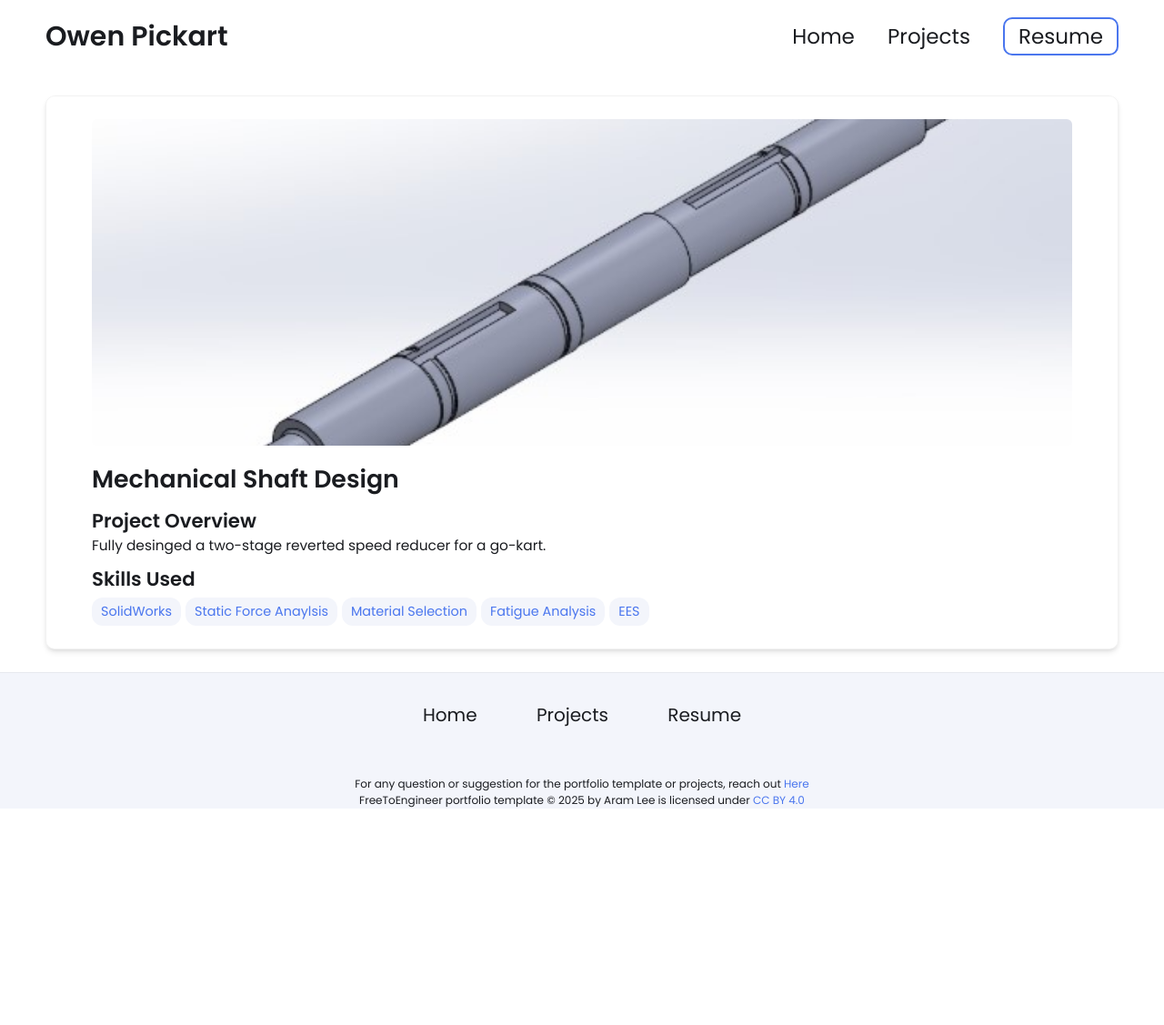
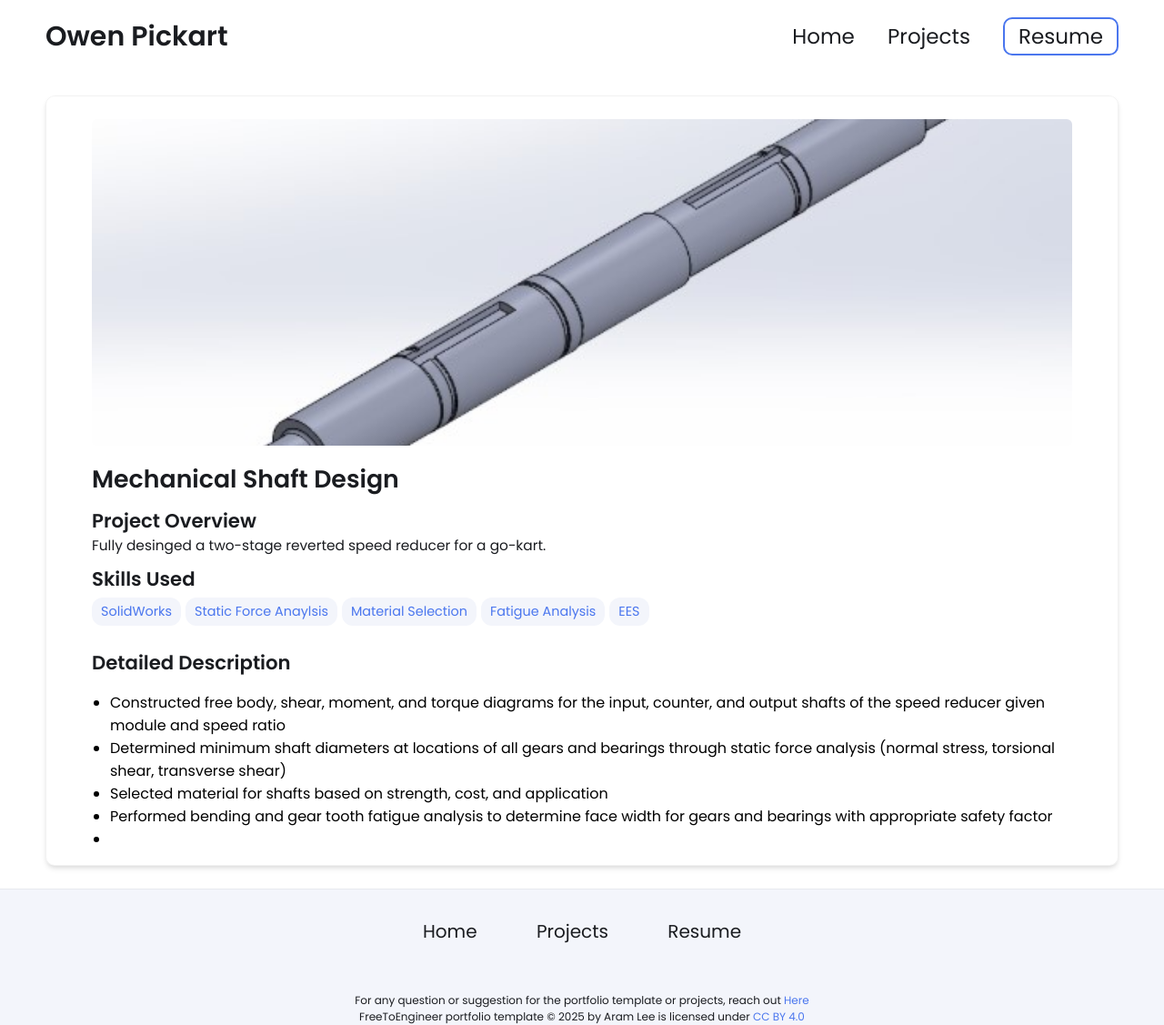
Before and after one commit to owenpickart/owenpickart.github.io, a Jekyll site: the page built from _projects/shaft-design/index.md, in a window 1280 px wide. Shown: the whole page at 91% size. Built offline with Jekyll 4.4.1, drawn with Linux system fonts in a browser that asks for light colours; before the commit the page ends 900 px from its top, so only the background shows below that.

Commit message:
Update index.md

```diff
--- a/_projects/shaft-design/index.md
+++ b/_projects/shaft-design/index.md
@@ -10,3 +10,9 @@ skills:
 - EES
 main-image: /shaft1.jpg
 ---
+## Detailed Description
+- Constructed free body, shear, moment, and torque diagrams for the input, counter, and output shafts of the speed reducer given module and speed ratio
+- Determined minimum shaft diameters at locations of all gears and bearings through static force analysis (normal stress, torsional shear, transverse shear)
+- Selected material for shafts based on strength, cost, and application
+- Performed bending and gear tooth fatigue analysis to determine face width for gears and bearings with appropriate safety factor
+-
```
